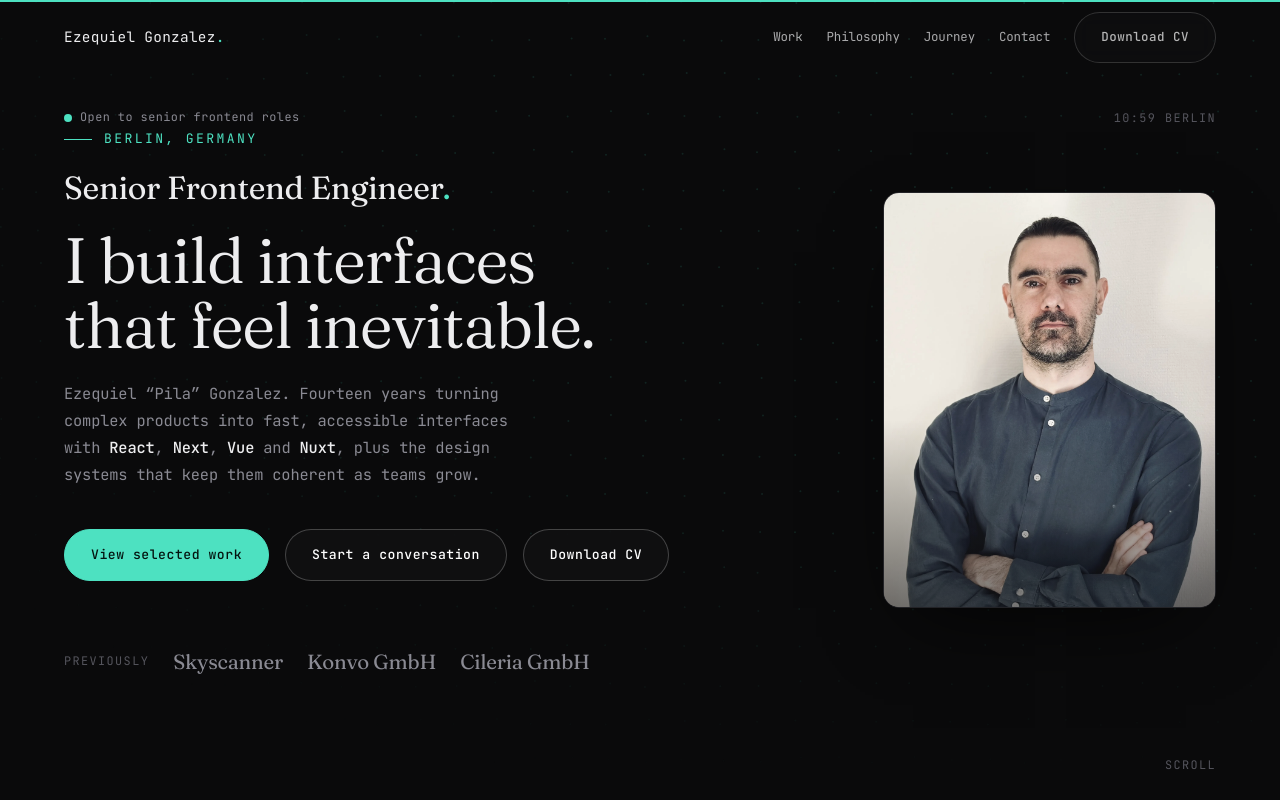
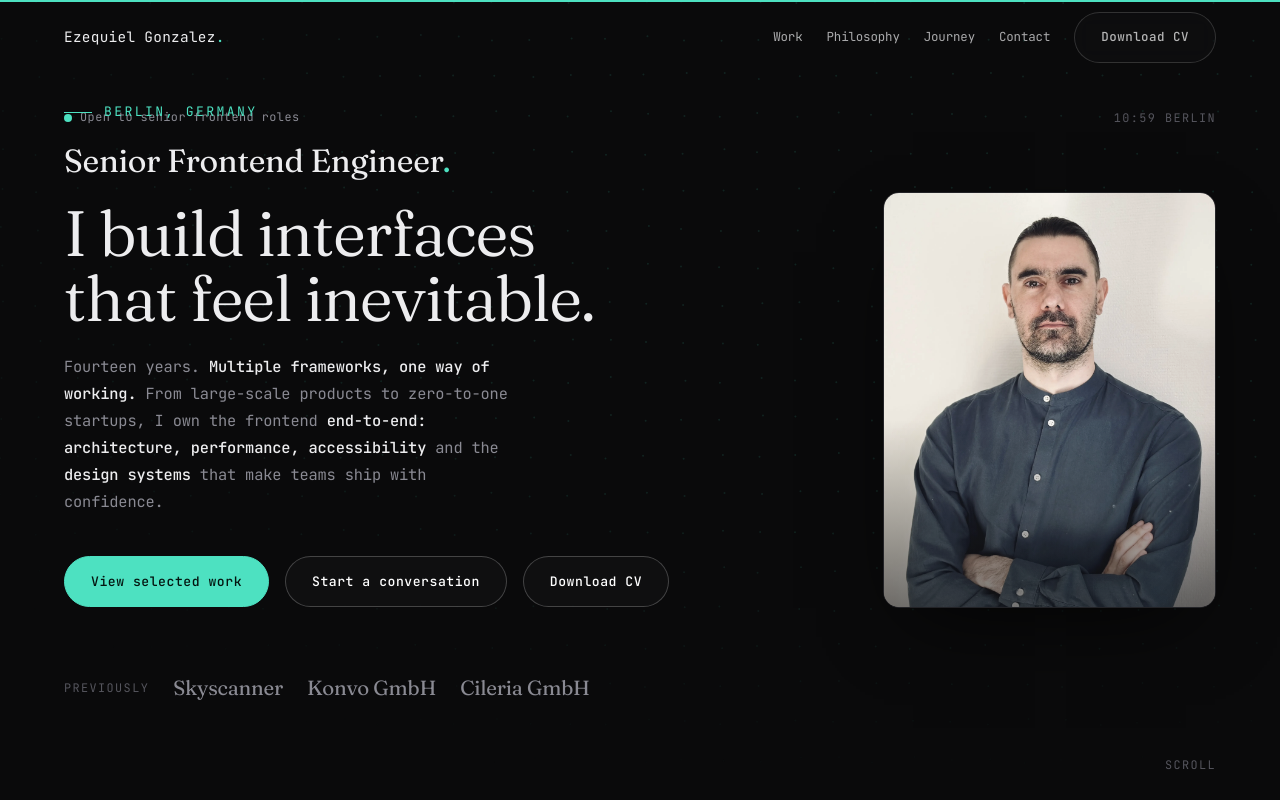
Before and after one commit to Pilag6/pila.dev, a React (Vite) app: page / in a window 1280 px wide. Shown: the top 800 px of the page. Built offline with nearby package versions, Linux system fonts and the light colour scheme.

Commit message:
feat: Update favicon and enhance homepage content; replace old favicon with a new design and refine introductory text for clarity and impact

```diff
--- a/index.html
+++ b/index.html
@@ -37,7 +37,9 @@
         <meta name="twitter:image" content="https://pilagonzalez.com/pila-hero.webp" />
 
         <!-- Favicon -->
-        <link rel="shortcut icon" href="./Favicon.svg" type="image/x-icon" />
+        <link rel="icon" href="/Favicon.svg" type="image/svg+xml" />
+        <link rel="shortcut icon" href="/Favicon.svg" type="image/svg+xml" />
+        <link rel="apple-touch-icon" href="/pila-hero.webp" />
     </head>
     <body>
         <div id="root"></div>
--- a/src/redesign/SignalShowcase.jsx
+++ b/src/redesign/SignalShowcase.jsx
@@ -155,11 +155,7 @@ export default function SignalShowcase() {
                         </h1>
                         <Reveal delay={0.5} trigger="mount">
                             <p className="sg-lead sg-hero__lead">
-                                Ezequiel “Pila” Gonzalez. Fourteen years turning complex products
-                                into fast, accessible interfaces with <strong>React</strong>,{" "}
-                                <strong>Next</strong>, <strong>Vue</strong> and{" "}
-                                <strong>Nuxt</strong>, plus the design systems that keep them
-                                coherent as teams grow.
+                            Fourteen years. <strong>Multiple frameworks, one way of working.</strong> From large-scale products to zero-to-one startups, I own the frontend <strong>end-to-end: architecture, performance, accessibility</strong> and the <strong>design systems</strong> that make teams ship with confidence.
                             </p>
                         </Reveal>
                         <div className="sg-hero__cta">
```
Also changed, not shown: public/Favicon.svg.
